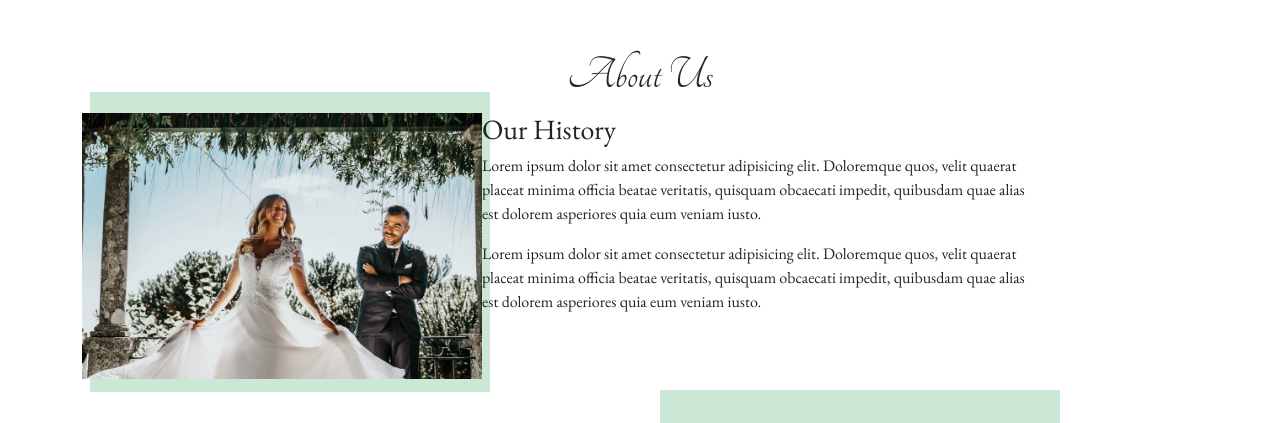
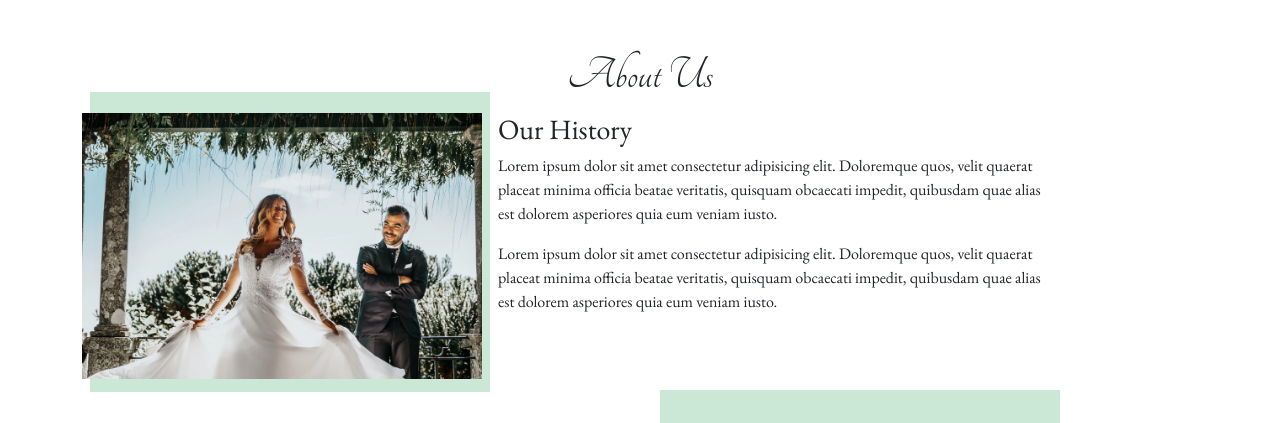
Before and after one commit to myokokooo22/wedding, a plain HTML site: page index.html in a window 1280 px wide. Shown: the part 3558-3981 px from the top of the page. Drawn offline with nearby package versions, Linux system fonts and the light colour scheme.

Commit message:
minor update

```diff
--- a/index.html
+++ b/index.html
@@ -335,12 +335,10 @@
 
                <div class="row mb-4">
                     <div class="col-lg-6 col-sm-12 mb-4 img-blocks-about">
-
                             <img src="./assets/img/datas/img5.jpg" alt="">
-
                     </div>
 
-                    <div class="col-lg-6 col-sm-12 mb-4">
+                    <div class="col-lg-6 col-sm-12 mb-4 mx-3">
                         <h3>Our History</h3>
                         <p>Lorem ipsum dolor sit amet consectetur adipisicing elit. Doloremque quos, velit quaerat placeat minima officia beatae veritatis, quisquam obcaecati impedit, quibusdam quae alias est dolorem asperiores quia eum veniam iusto.</p>
                         <p>Lorem ipsum dolor sit amet consectetur adipisicing elit. Doloremque quos, velit quaerat placeat minima officia beatae veritatis, quisquam obcaecati impedit, quibusdam quae alias est dolorem asperiores quia eum veniam iusto.</p>
@@ -355,9 +353,7 @@
                 </div>
 
                 <div class="col-lg-6 col-sm-12 mb-4 img-blocks-about">
-
                         <img src="./assets/img/datas/slider1.jpg" alt="">
-
                 </div>
 
            </div>
```
